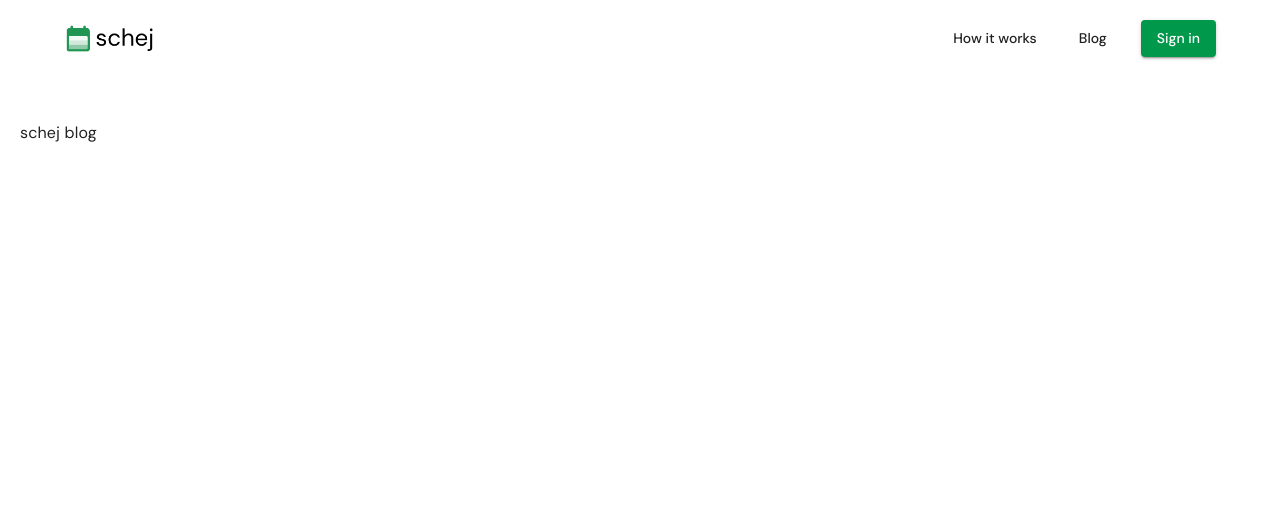
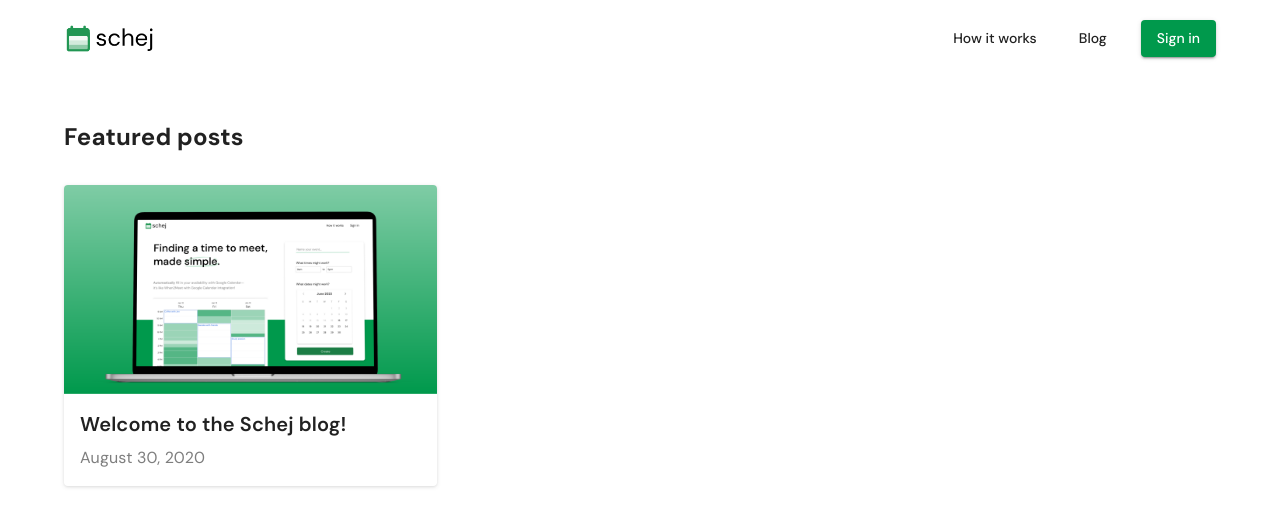
Before and after one commit to jonyTF/schej-nextjs, a Next.js app: page /blog in a window 1280 px wide. Shown: the top 526 px of the page. Built offline with nearby package versions, Linux system fonts and the light colour scheme.

Commit message:
implemented blog home page

```diff
--- a/app/blog/[slug]/components/Footer.tsx
+++ b/app/blog/[slug]/components/Footer.tsx
@@ -5,7 +5,7 @@
 export default function Footer() {
   return (
     <div className="w-full bg-green px-8 py-12 rounded-3xl flex flex-col items-center">
-      <div className="text-white text-3xl font-bold mb-8">
+      <div className="text-white text-2xl sm:text-3xl font-bold mb-8">
         Easily find a time that works for everybody with Schej
       </div>
       <Link href="https://schej.it">
--- a/app/blog/[slug]/components/Header.tsx
+++ b/app/blog/[slug]/components/Header.tsx
@@ -11,6 +11,7 @@
         {post.title}
       </h1>
       <div className="text-dark-gray mb-8">{dateString}</div>
+      {post.coverImage && (
         <div className="w-full aspect-video relative">
           <Image
             fill={true}
@@ -19,6 +20,7 @@
             className="object-cover"
           />
         </div>
+      )}
     </div>
   )
 }
--- a/app/blog/[slug]/page.tsx
+++ b/app/blog/[slug]/page.tsx
@@ -1,22 +1,20 @@
 import markdownToHtml, { getAllPosts, getPostBySlug } from "@/lib/posts"
 import Header from "./components/Header"
-import PostType from "@/types/post"
 import { Metadata, ResolvingMetadata } from "next"
-import Footer from "./components/Footer"
 
 interface Props {
   params: { slug: string }
 }
 
 export default async function Post({ params }: Props) {
-  const post: PostType = getPostBySlug(params.slug, [
+  const post = getPostBySlug(params.slug, [
     "title",
     "date",
     "slug",
     "content",
     "ogImage",
     "coverImage",
-  ]) as unknown as PostType
+  ])
   post.content = await markdownToHtml(post.content || "")
 
   return (
@@ -43,7 +41,7 @@
   return {
     title,
     openGraph: {
-      images: [post.ogImage],
+      images: [post.ogImage!],
     },
   }
 }
--- /dev/null
+++ b/app/blog/components/PostCard.tsx
@@ -0,0 +1,33 @@
+import PostType from "@/types/post"
+import dayjs from "dayjs"
+import Image from "next/image"
+import Link from "next/link"
+
+interface Props {
+  post: PostType
+}
+
+export default function PostCard({ post }: Props) {
+  if (!post.coverImage || !post.slug) return null
+
+  const dateString = dayjs(post.date).format("MMMM D, YYYY")
+
+  return (
+    <Link href={`/blog/${post.slug}`}>
+      <div className="bg-white drop-shadow rounded overflow-hidden">
+        <div className="w-full aspect-video relative">
+          <Image
+            src={post.coverImage!}
+            alt={`Cover image for ${post.title}`}
+            fill={true}
+            className="object-cover"
+          />
+        </div>
+        <div className="p-4">
+          <div className="text-xl font-semibold mb-2">{post.title}</div>
+          <div className="text-base text-dark-gray">{dateString}</div>
+        </div>
+      </div>
+    </Link>
+  )
+}
--- /dev/null
+++ b/app/blog/components/PostList.tsx
@@ -0,0 +1,16 @@
+import PostType from "@/types/post"
+import PostCard from "./PostCard"
+
+interface Props {
+  posts: PostType[]
+}
+
+export default function PostList({ posts }: Props) {
+  return (
+    <div className="grid grid-cols-1 sm:grid-cols-3 gap-4">
+      {posts.map((post) => (
+        <PostCard post={post} />
+      ))}
+    </div>
+  )
+}
--- a/app/blog/page.tsx
+++ b/app/blog/page.tsx
@@ -1,7 +1,13 @@
+import { getAllPosts } from "@/lib/posts"
+import PostList from "./components/PostList"
+
 export default function BlogHome() {
+  const posts = getAllPosts(["slug", "title", "date", "coverImage"])
+
   return (
-    <div>
-      <h1>schej blog</h1>
+    <div className="max-w-6xl m-auto">
+      <h1 className="text-2xl font-bold mb-8">Featured posts</h1>
+      <PostList posts={posts} />
     </div>
   )
 }
--- a/lib/posts.ts
+++ b/lib/posts.ts
@@ -3,6 +3,7 @@
 import matter from "gray-matter"
 import { remark } from "remark"
 import html from "remark-html"
+import PostType from "@/types/post"
 
 const postsDirectory = join(process.cwd(), "_posts")
 
@@ -16,27 +17,23 @@
   const fileContents = fs.readFileSync(fullPath, "utf8")
   const { data, content } = matter(fileContents)
 
-  type Items = {
-    [key: string]: string
-  }
-
-  const items: Items = {}
+  const post: PostType = {}
 
   // Ensure only the minimal needed data is exposed
   fields.forEach((field) => {
     if (field === "slug") {
-      items[field] = realSlug
+      post[field] = realSlug
     }
     if (field === "content") {
-      items[field] = content
+      post[field] = content
     }
 
     if (typeof data[field] !== "undefined") {
-      items[field] = data[field]
+      post[field as keyof PostType] = data[field]
     }
   })
 
-  return items
+  return post
 }
 
 export function getAllPosts(fields: string[] = []) {
@@ -44,7 +41,15 @@
   const posts = slugs
     .map((slug) => getPostBySlug(slug, fields))
     // sort posts by date in descending order
-    .sort((post1, post2) => (post1.date > post2.date ? -1 : 1))
+    .sort((post1, post2) => {
+      if (!post1.date) {
+        return 1
+      } else if (!post2.date) {
+        return -1
+      }
+
+      return post1.date > post2.date ? -1 : 1
+    })
   return posts
 }
 
```
Also changed, not shown: types/post.ts (+7 -9 lines). Lines whose indentation alone changed are shown as unchanged.
